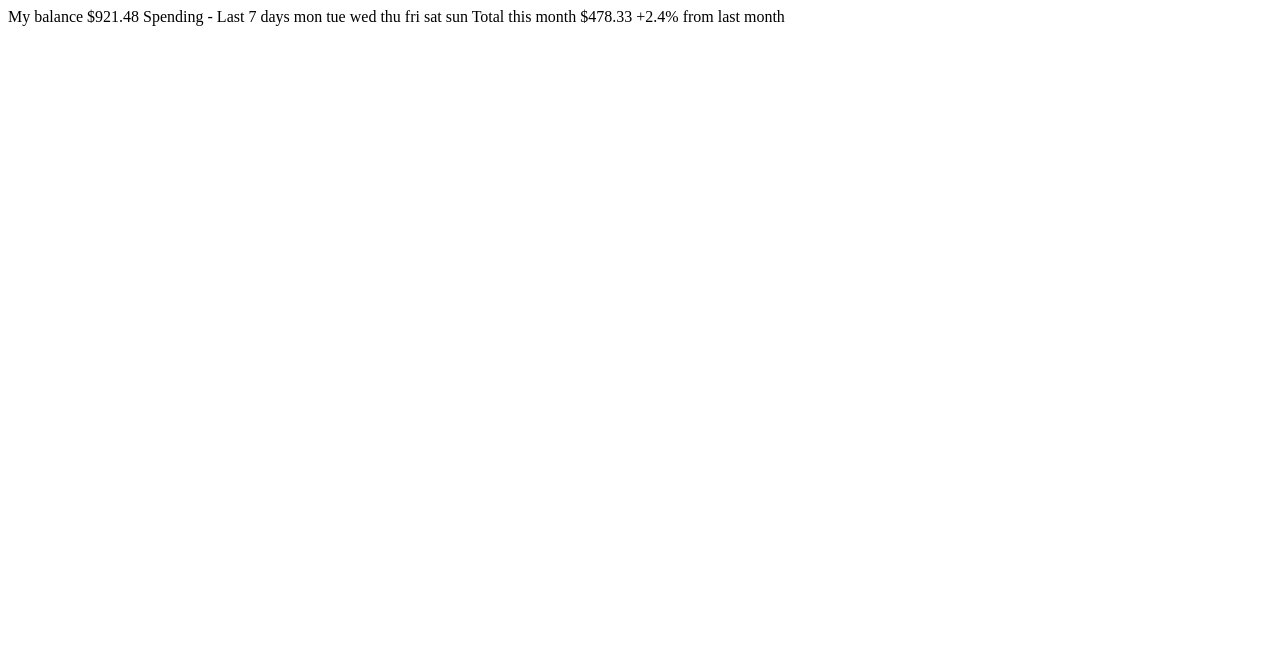
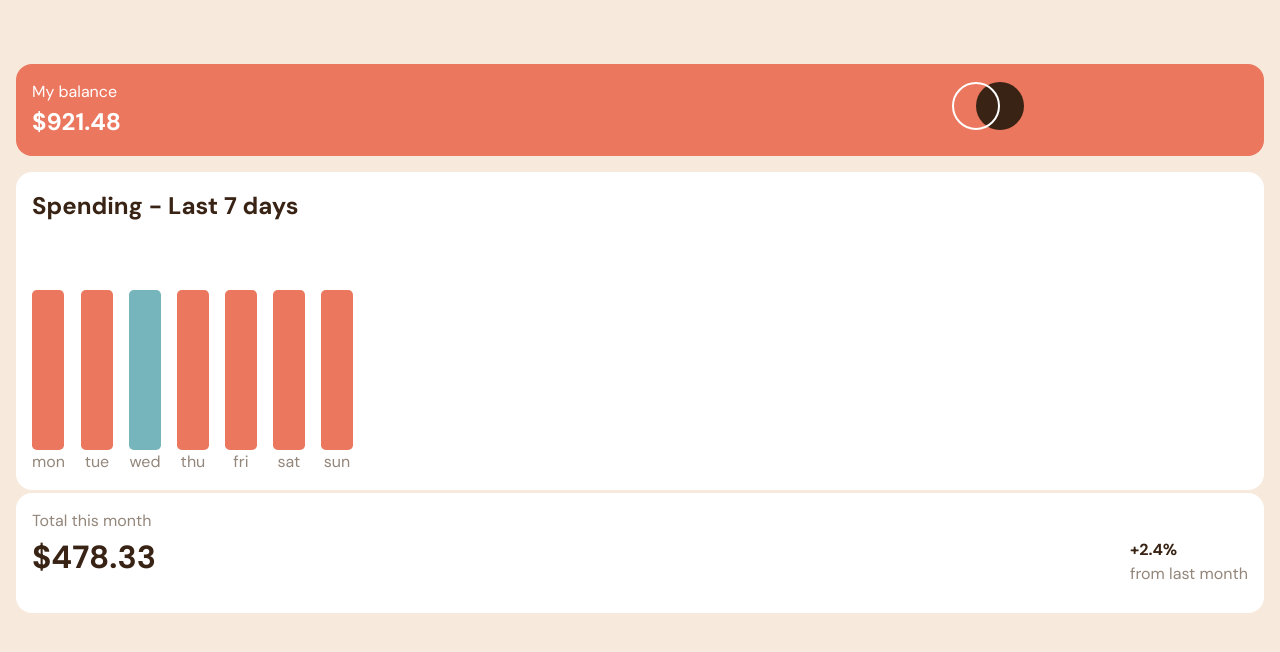
Before and after one commit to WujekStefan/expenses-chart-component, a plain HTML site: page index.html in a window 1280 px wide. Drawn offline with Linux system fonts and the light colour scheme.

Commit message:
css done

```diff
--- a/index.html
+++ b/index.html
@@ -9,9 +9,65 @@
     <link rel="stylesheet" href="style.css" />
   </head>
   <body>
-    <section class="app">
-      My balance $921.48 Spending - Last 7 days mon tue wed thu fri sat sun
-      Total this month $478.33 +2.4% from last month
+    <section class="app bg-neutral-200">
+      <div class="balance__container bg-primary-100 rounded-100">
+        <h1 class="balance__title font-regular text-white">My balance</h1>
+        <img src="logo.svg" alt="" class="balance__logo" />
+        <span id="balance__value" class="font-bold text-white">$921.48</span>
+      </div>
+      <div class="spending__container bg-white rounded-100">
+        <h1 class="spending__title font-bold text-neutral-100">
+          Spending - Last 7 days
+        </h1>
+        <div class="spending__graph_wrapper flex">
+          <div class="flex flex-col justify-center items-center">
+            <div class="spending__graph bg-primary-100" id="mon"></div>
+            <div class="text-neutral-150">mon</div>
+          </div>
+          <div class="flex flex-col justify-center items-center">
+            <div class="spending__graph bg-primary-100" id="tue"></div>
+            <div class="text-neutral-150">tue</div>
+          </div>
+          <div class="flex flex-col justify-center items-center">
+            <div class="spending__graph bg-primary-200" id="wed"></div>
+            <div class="text-neutral-150">wed</div>
+          </div>
+          <div class="flex flex-col justify-center items-center">
+            <div class="spending__graph bg-primary-100" id="thu"></div>
+            <div class="text-neutral-150">thu</div>
+          </div>
+          <div class="flex flex-col justify-center items-center">
+            <div class="spending__graph bg-primary-100" id="fri"></div>
+            <div class="text-neutral-150">fri</div>
+          </div>
+          <div class="flex flex-col justify-center items-center">
+            <div class="spending__graph bg-primary-100" id="sat"></div>
+            <div class="text-neutral-150">sat</div>
+          </div>
+          <div class="flex flex-col justify-center items-center">
+            <div class="spending__graph bg-primary-100" id="sun"></div>
+            <div class="text-neutral-150">sun</div>
+          </div>
+        </div>
+      </div>
+      <div class="spending__container bg-white rounded-100 flex">
+        <div class="flex flex-col">
+          <span class="spending__description font-regular text-neutral-150"
+            >Total this month</span
+          >
+          <span id="spending__value" class="font-bold text-neutral-100"
+            >$478.33</span
+          >
+        </div>
+        <div class="flex flex-col justify-end">
+          <span id="spending__gap" class="font-bold text-neutral-100"
+            >+2.4%
+          </span>
+          <span class="spending__description font-regular text-neutral-150"
+            >from last month</span
+          >
+        </div>
+      </div>
     </section>
   </body>
 </html>
--- a/style.css
+++ b/style.css
@@ -0,0 +1,269 @@
+@import url('https://fonts.googleapis.com/css2?family=DM+Sans:wght@400;700&display=swap');
+
+:root{
+  --clr-primary-100: hsl(10, 79%, 65%);
+  --clr-primary-200: hsl(186, 34%, 60%);
+  --clr-neutral-100: hsl(25, 47%, 15%);
+  --clr-neutral-150: hsl(28, 10%, 53%);
+  --clr-neutral-200: hsl(27, 66%, 92%);
+  --clr-neutral-250: hsl(33, 100%, 98%);
+  --clr-white: #fff;
+
+  --ff-dmsans: "DM Sans", "sans-serif";
+}
+
+/* Box sizing rules */
+*,
+*::before,
+*::after {
+  box-sizing: border-box;
+}
+
+/* Remove default margin */
+body,
+h1,
+h2,
+h3,
+h4,
+p,
+figure,
+blockquote,
+dl,
+dd {
+  margin: 0;
+}
+
+/* Remove list styles on ul, ol elements with a list role, which suggests default styling will be removed */
+ul[role='list'],
+ol[role='list'] {
+  list-style: none;
+}
+
+/* Set core root defaults */
+html:focus-within {
+  scroll-behavior: smooth;
+}
+
+/* Set core body defaults */
+body {
+  min-height: 100vh;
+  text-rendering: optimizeSpeed;
+  line-height: 1.5;
+  font-family: var(--ff-dmsans);
+}
+
+/* A elements that don't have a class get default styles */
+a:not([class]) {
+  text-decoration-skip-ink: auto;
+}
+
+/* Make images easier to work with */
+img,
+picture {
+  max-width: 100%;
+  display: block;
+}
+
+/* Inherit fonts for inputs and buttons */
+input,
+button,
+textarea,
+select {
+  font: inherit;
+}
+
+/* Remove all animations, transitions and smooth scroll for people that prefer not to see them */
+@media (prefers-reduced-motion: reduce) {
+  html:focus-within {
+   scroll-behavior: auto;
+  }
+
+  *,
+  *::before,
+  *::after {
+    animation-duration: 0.01ms !important;
+    animation-iteration-count: 1 !important;
+    transition-duration: 0.01ms !important;
+    scroll-behavior: auto !important;
+  }
+}
+
+/* Utility */
+
+.text-primary-100 {
+  color: var(--clr-primary-100);
+}
+
+.text-primary-200 {
+  color: var(--clr-primary-200);
+}
+
+.text-neutral-100 {
+  color: var(--clr-neutral-100);
+}
+
+.text-neutral-150 {
+  color: var(--clr-neutral-150);
+}
+
+.text-neutral-200 {
+  color: var(--clr-neutral-200);
+}
+
+.text-neutral-250 {
+  color: var(--clr-neutral-250);
+}
+
+.text-white {
+  color: var(--clr-white);
+}
+
+.bg-primary-100 {
+  background-color: var(--clr-primary-100);
+}
+
+.bg-primary-200 {
+  background-color: var(--clr-primary-200);
+}
+
+.bg-neutral-150 {
+  background-color: var(--clr-neutral-150);
+}
+
+.bg-neutral-200 {
+  background-color: var(--clr-neutral-200);
+}
+
+.bg-white {
+  background-color: var(--clr-white);
+}
+
+.font-bold {
+  font-weight: 700;
+}
+
+.font-regular {
+  font-weight: 400;
+}
+
+.rounded-100 {
+  border-radius: 1rem;
+}
+
+.flex {
+  display: flex;
+}
+
+.flex-col {
+  flex-direction: column;
+}
+
+.items-center {
+  align-items: center;
+}
+
+.items-end {
+  align-items: flex-end;
+}
+
+.justify-center {
+  justify-content: center;
+}
+
+/* Block */
+
+.app {
+  min-height: 100vh;
+  margin-inline: auto;
+  padding-inline: 1rem;
+  padding-block: 4rem;
+}
+
+.balance__container {
+  position: relative;
+  padding: 1rem;
+  margin-bottom: 1rem;
+}
+
+.balance__title {
+  font-size: 1rem;
+}
+
+.balance__logo {
+  position: absolute;
+  top: 20%;
+  left: 75%;
+}
+
+#balance__value {
+  font-size: 1.5rem;
+}
+
+.spending__container {
+  padding: 1rem;
+  margin-bottom: 0.2rem;
+}
+
+.spending__title {
+  font-size: 1.5rem;
+}
+
+.spending__graph_wrapper {
+  height: 250px;
+  gap: 1rem;
+  align-items: flex-end;
+}
+
+.spending__wrapper {
+  gap: 1.3rem;
+}
+
+.spending__graph {
+  width: 2rem;
+  border-radius: 0.3rem;
+}
+
+#mon {
+  height: 10rem;
+}
+
+#tue {
+  height: 10rem;
+}
+
+#wed {
+  height: 10rem;
+}
+
+#thu {
+  height: 10rem;
+}
+
+#fri {
+  height: 10rem;
+}
+
+#sat {
+  height: 10rem;
+}
+
+#sun {
+  height: 10rem;
+}
+
+#spending__value{
+  font-size: 2rem;
+}
+
+#spending__gap {
+  font-size: 1rem;
+}
+
+.spending__container:last-child {
+  padding-bottom: 2rem;
+  justify-content: space-between;
+}
+
+.spending__container:last-child div:last-child {
+  translate: 0 40%;
+}
```
